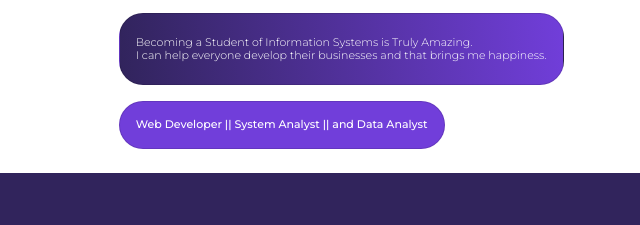
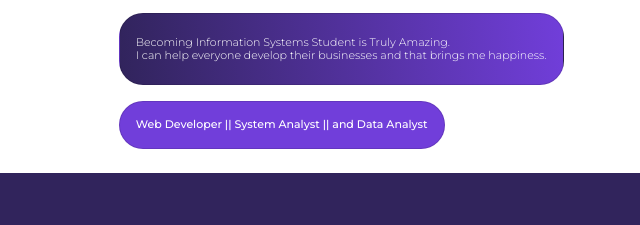
Before and after one commit to nadiianur/nadiianur.github.io, a plain HTML site: page index.html in a window 1280 px wide. Shown: the part 477-702 px from the top of the page, 0-640 px from the left. Drawn offline with nearby package versions, Linux system fonts and the light colour scheme; a web font is replaced by a local one.

Commit message:
Update index.html

```diff
--- a/index.html
+++ b/index.html
@@ -82,7 +82,7 @@
                             <div class="card button-ungu1 justify-content-center d-flex mt-3">
                                 <div class="card-body mt-2">
                                     <h6 style="font-size: 11px; font-weight: 300; ">
-                                        Becoming a Student of Information Systems is Truly Amazing.
+                                        Becoming Information Systems Student is Truly Amazing.
                                         <br>I can help everyone develop their businesses and that brings me happiness.
                                     </h6>
                                 </div>
```
